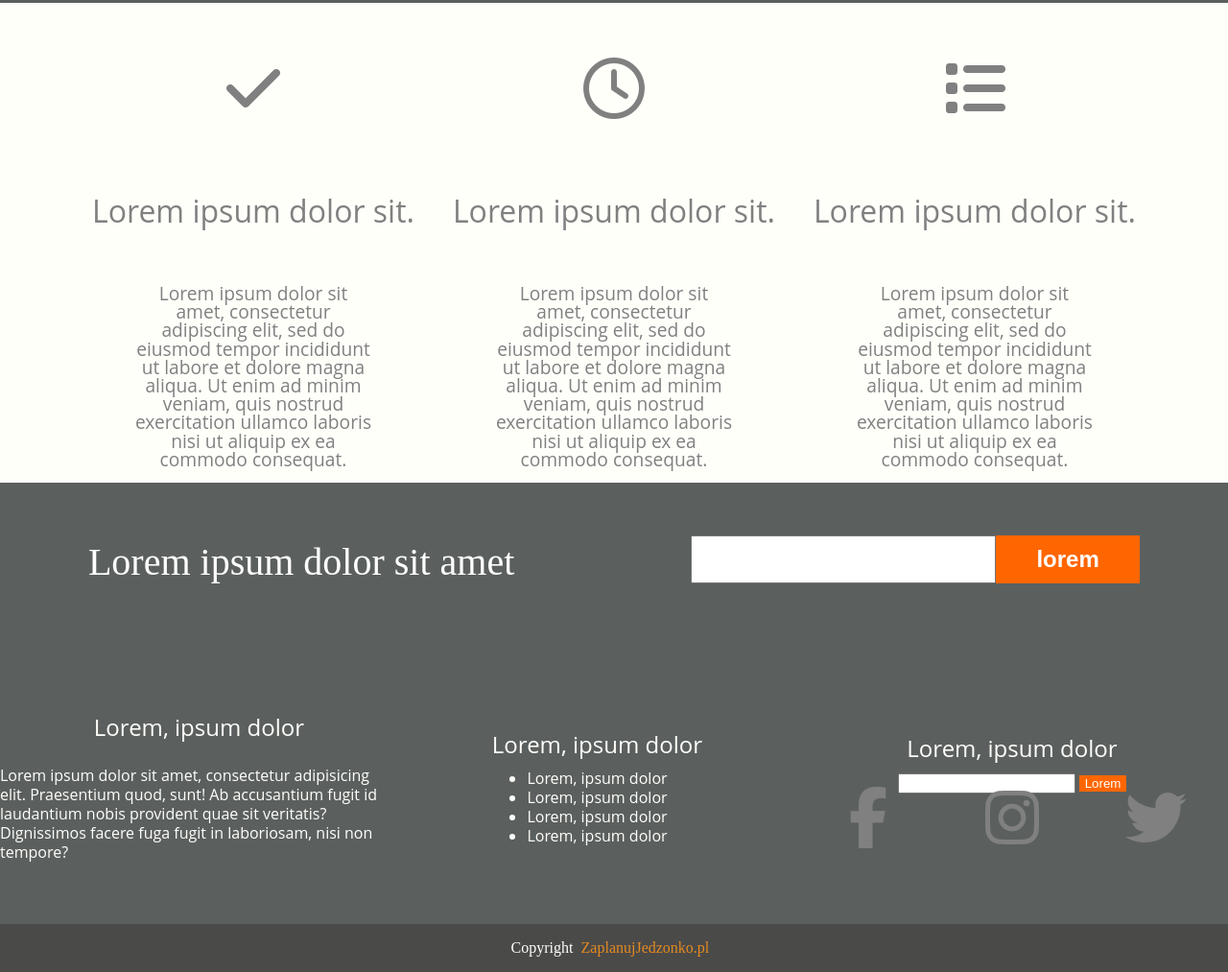
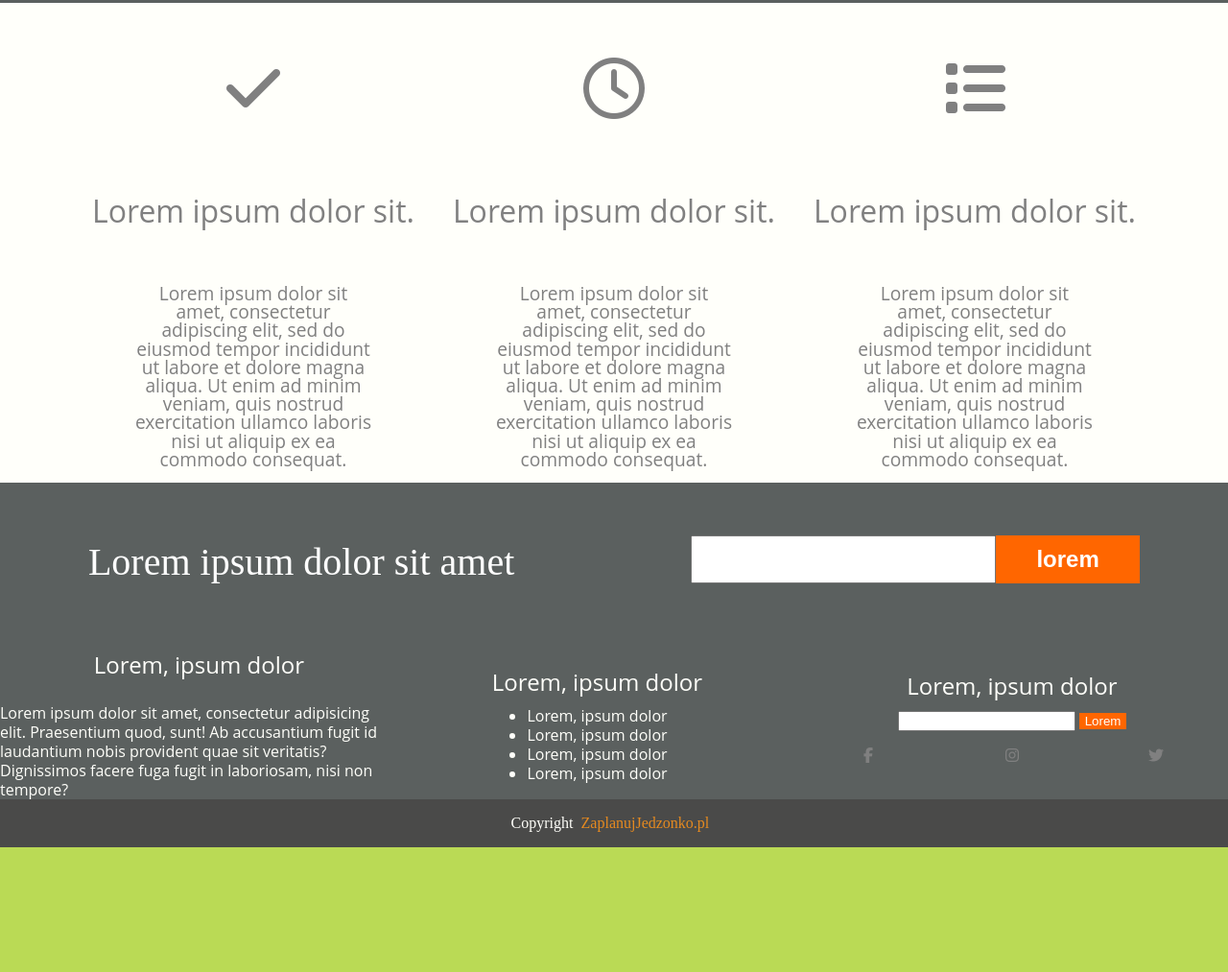
Before and after one commit to iKacperG/ScrumLAB, a plain HTML site: page development/index.html in a window 1280 px wide. Shown: the part 737-1750 px from the top of the page at 96% size. After the commit the page ends 1620 px from the top, so only its background shows below. Drawn offline with nearby package versions, Linux system fonts and the light colour scheme; files that its build step writes are made by us from their sources; a web font is replaced by a local one.

Commit message:
footertest

```diff
--- a/development/scss/elements/_footer.scss
+++ b/development/scss/elements/_footer.scss
@@ -13,7 +13,7 @@
   color: $color-background-screen;
   line-height: 20px;
   font-family: $font-primary;
-  height: 300px;
+  height: 100%;
   width: 100%;
 }
 
@@ -94,6 +94,8 @@ body > footer > div.footer_copyright > div{
     color: $color-background-screen;
   }
 }
-i{
+body > div > footer > div.footer_container > div:nth-child(3) > div.footer_socialmedia > a > i{
   width: 100%;
+  padding:0;
+  font-size: 1rem;
 }
```
